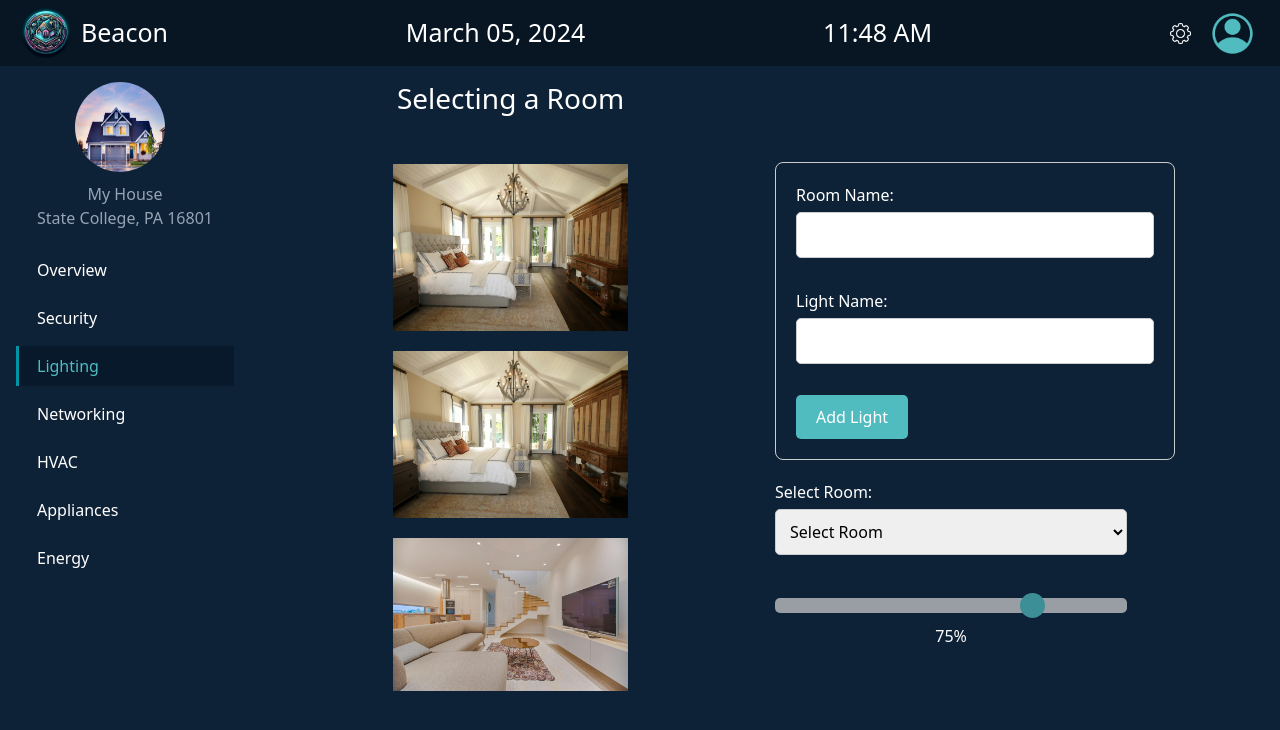
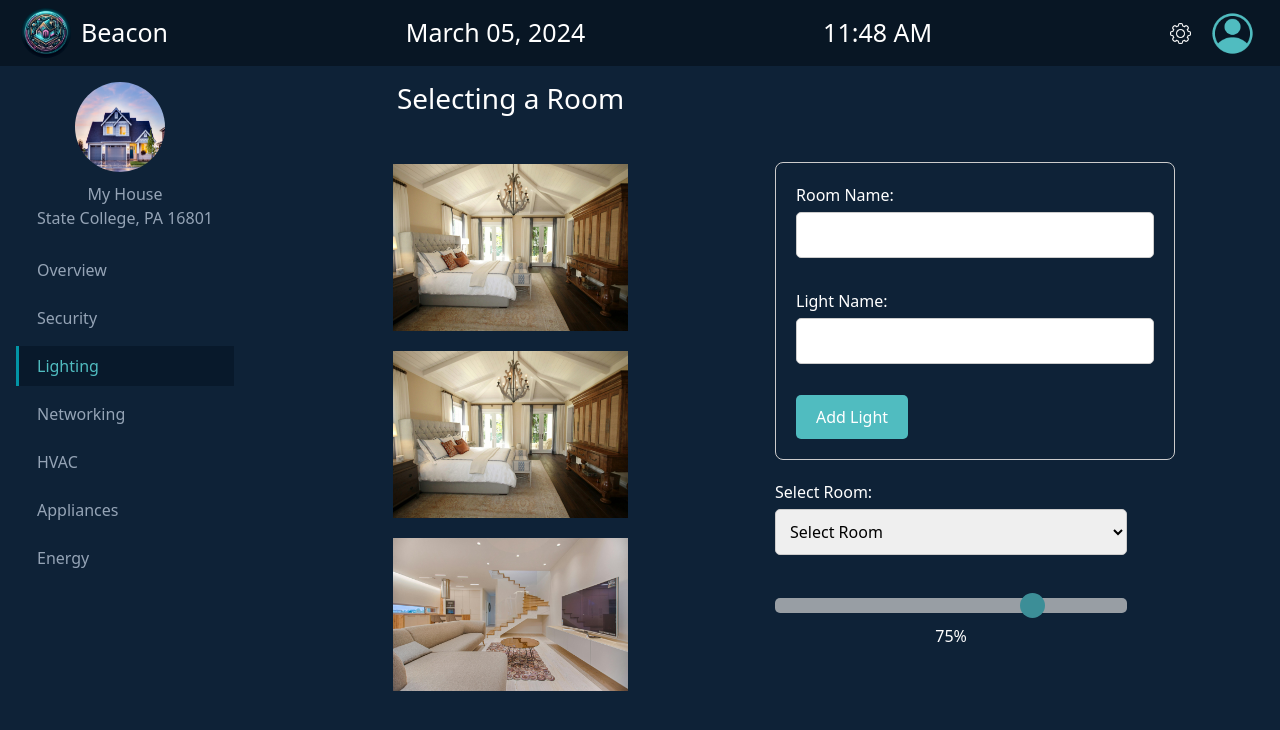
Before and after one commit to PSUBeacon/CMPSC488SP24SecTuesday, a React (Create React App) app in the folder fab/my-login-app/: page /lighting in a window 1280 px wide. Shown: the top 730 px of the page. Built offline with nearby package versions, Linux system fonts and the light colour scheme.

Commit message:
Update Lighting.js

```diff
--- a/fab/my-login-app/src/Lighting.js
+++ b/fab/my-login-app/src/Lighting.js
@@ -194,13 +194,13 @@ const Lighting= () => {
             <ul style={{ listStyle: 'none', padding: 0 }}>
               {/* Apply active style to 'Overview' since it's the current page */}
               <li className="nav-item"style={{margin: '0.5rem 0', padding: '0.5rem' }}>
-                <Link to="/dashboard" style={{ color: 'white', textDecoration: 'none' }}>
+                <Link to="/dashboard" style={{ color: '#95A4B6', textDecoration: 'none' }}>
                   <i className="fas fa-home" style={{ marginRight: '10px' }}></i>
                   Overview
                 </Link>
               </li>
               <li className="nav-item"style={{ margin: '0.5rem 0', padding: '0.5rem' }}>
-                <Link to="/security" style={{ color: 'white', textDecoration: 'none' }}>
+                <Link to="/security" style={{ color: '#95A4B6', textDecoration: 'none' }}>
                   <i className="fas fa-lock" style={{ marginRight: '10px' }}></i>
                   Security
                 </Link>
@@ -212,25 +212,25 @@ const Lighting= () => {
                 </Link>
               </li>
               <li className="nav-item"style={{ margin: '0.5rem 0', padding: '0.5rem' }}>
-                <Link to="/networking" style={{ color: 'white', textDecoration: 'none' }}>
+                <Link to="/networking" style={{ color: '#95A4B6', textDecoration: 'none' }}>
                   <i className="fas fa-sliders-h" style={{ marginRight: '10px' }}></i>
                   Networking
                 </Link>
               </li>
               <li className="nav-item"style={{ margin: '0.5rem 0', padding: '0.5rem' }}>
-                <Link to="/hvac" style={{ color: 'white', textDecoration: 'none' }}>
+                <Link to="/hvac" style={{ color: '#95A4B6', textDecoration: 'none' }}>
                   <i className="fas fa-thermometer-half" style={{ marginRight: '10px' }}></i>
                   HVAC
                 </Link>
               </li>
               <li className="nav-item"style={{ margin: '0.5rem 0', padding: '0.5rem' }}>
-                <Link to="/appliances" style={{ color: 'white', textDecoration: 'none' }}>
+                <Link to="/appliances" style={{ color: '#95A4B6', textDecoration: 'none' }}>
                   <i className="fas fa-blender" style={{ marginRight: '10px' }}></i>
                   Appliances
                 </Link>
               </li>
               <li className="nav-item"style={{ margin: '0.5rem 0', padding: '0.5rem' }}>
-                <Link to="/energy" style={{ color: 'white', textDecoration: 'none' }}>
+                <Link to="/energy" style={{ color: '#95A4B6', textDecoration: 'none' }}>
                   <i className="fas fa-bolt" style={{ marginRight: '10px' }}></i>
                   Energy
                 </Link>
```
